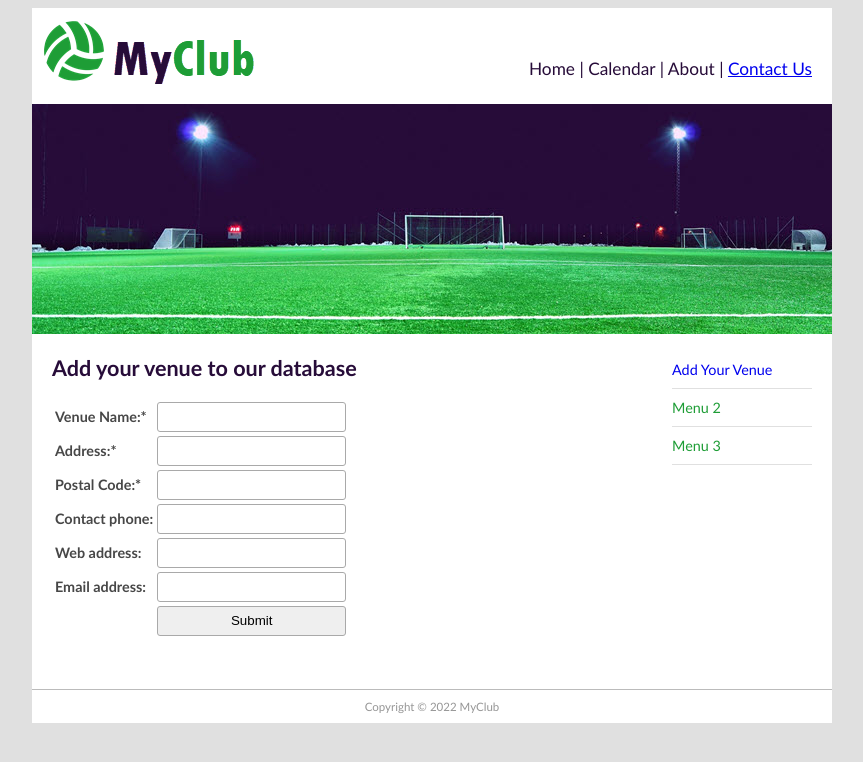
After one commit to manovenkat/myclub_project, a Django app: page /add_venue/ in a window 1280 px wide. The commit adds this page. Shown: the top 762 px of the page, without its empty margins (208-1071 px from the left). Run offline with Django 3.2, Linux system fonts and the light colour scheme.

Commit message:
changes pushed

```diff
--- /dev/null
+++ b/myclub_root/events/forms.py
@@ -0,0 +1,18 @@
+from django import forms
+from django.forms import ModelForm
+from .models import Venue
+
+class VenueForm(ModelForm):
+    required_css_class = 'required'
+    class Meta:
+        model = Venue
+        fields = '__all__'
+
+    def clean(self):
+        cleaned_data = super().clean()
+        phone = cleaned_data.get("phone")
+        email_address = cleaned_data.get("email_address")
+        if not (phone or email_address):
+            raise forms.ValidationError(
+                "You must enter either a phone number or an email, or both."
+            )
--- /dev/null
+++ b/myclub_root/events/templates/events/add_venue.html
@@ -0,0 +1,24 @@
+{% extends "base.html" %}
+
+{% block title %}Add Venue{% endblock title %}
+
+{% block content %}
+<h1>Add your venue to our database</h1>
+
+{% if submitted %}
+  <p class="success">
+    Your venue was submitted successfully. Thank you.
+  </p>
+{% else %}
+  <form action="" method="post" novalidate>
+  <table>
+    {{ form.as_table }}
+    <tr>
+      <td>&nbsp;</td>
+      <td><input type="submit" value="Submit"></td>
+    </tr>
+  </table>
+  {% csrf_token %}
+  </form>
+{% endif %}
+{% endblock content %}
--- a/myclub_root/events/urls.py
+++ b/myclub_root/events/urls.py
@@ -3,7 +3,7 @@ from . import views
 
 urlpatterns = [
     path('', views.index, name='index'),
-    path('test/', views.index2, name='index2'),
+    path('add_venue/', views.add_venue, name='add-venue'),
     path('events/', views.all_events, name='show-events'),
     # path('<int:year>/<str:month>/', views.index, name='index'),
     re_path(r'^(?P<year>[0-9]{4})/(?P<month>0?[1-9]|1[0-2])/', views.index, name='index'),
--- a/myclub_root/events/views.py
+++ b/myclub_root/events/views.py
@@ -1,18 +1,14 @@
 from django.shortcuts import render
 from django.http import HttpResponse
+from django.http import HttpResponseRedirect
+
 from datetime import date
 import calendar
 from calendar import HTMLCalendar
 
 from .models import Event
+from .forms import VenueForm
 
-def index2(request):
-    t = date.today()
-    month = date.strftime(t, '%b')
-    year = t.year
-    title = "MyClub Event Calendar - %s %s" % (month, year)
-    # return HttpResponse("<h1>%s</h1>" % title)
-    return HttpResponse("<h1>title</h1>")
 
 def index(request, year=date.today().year, month=date.today().month):
     # t = date.today()
@@ -47,3 +43,20 @@ def all_events(request):
         'events/event_list.html',
         {'event_list': event_list}
     )
+
+
+def add_venue(request):
+    submitted = False
+    if request.method == 'POST':
+        form = VenueForm(request.POST)
+        if form.is_valid():
+            form.save()
+            return HttpResponseRedirect('/add_venue/?submitted=True')
+    else:
+        form = VenueForm()
+        if 'submitted' in request.GET:
+            submitted = True
+    return render(request,
+        'events/add_venue.html',
+        {'form': form, 'submitted': submitted}
+        )
--- a/myclub_root/myclub_site/static/main.css
+++ b/myclub_root/myclub_site/static/main.css
@@ -78,3 +78,44 @@ table.month th {
 th.month {
     display: none;
 }
+ul.errorlist {
+    margin: 0;
+    padding: 0;
+}
+.errorlist li {
+    border: 1px solid red;
+    color: red;
+    background: rgba(255, 0, 0, 0.15);
+    list-style-position: inside;
+    display: block;
+    font-size: 1.2em;
+    margin: 0 0 3px;
+    padding: 4px 5px;
+    text-align: center;
+    border-radius: 3px;
+}
+input, textarea {
+    width: 100%;
+    padding: 5px!important;
+    -webkit-box-sizing: border-box;
+    -moz-box-sizing: border-box;
+    box-sizing: border-box;
+    border-radius: 3px;
+    border-style: solid;
+    border-width: 1px;
+    border-color: rgb(169,169,169)
+}
+input {
+    height: 30px;
+}
+.success {
+    background-color: rgba(0, 128, 0, 0.15);
+    padding: 10px;
+    text-align: center;
+    color: green;
+    border: 1px solid green;
+    border-radius: 3px;
+}
+.required label:after {
+    content: "*";
+}
--- a/myclub_root/myclub_site/templates/base.html
+++ b/myclub_root/myclub_site/templates/base.html
@@ -14,13 +14,13 @@
     <div id="wrapper">
     <header id="header">
       <div id="logo"><img src="{% static 'logo.png' %}" alt="" /></div>
-      <div id="top_menu">Home | Calendar | About | Contact</div>
+      <div id="top_menu">Home | Calendar | About | <a href="/contact">Contact Us</a></div>
       <div id="topbanner"><img src="{% static 'top_banner.jpg' %}" alt="" /></div>
     </header>
     <aside id="rightsidebar">
       <nav id="nav">
       <ul>
-        <li>Menu 1</li>
+        <li><a href="/add_venue">Add Your Venue</a></li>
         <li>Menu 2</li>
         <li>Menu 3</li>
       </ul>
--- a/myclub_root/myclub_site/urls.py
+++ b/myclub_root/myclub_site/urls.py
@@ -16,12 +16,32 @@ Including another URLconf
 from django.contrib import admin
 from django.urls import include, path
 from django.contrib.auth import views as auth_views
+from . import contact
+
 
 urlpatterns = [
     path('admin/', admin.site.urls),
-    path('admin/password_reset/', auth_views.PasswordResetView.as_view(), name='admin_password_reset',),
-    path('admin/password_reset/done/', auth_views.PasswordResetDoneView.as_view(), name='password_reset_done',),
-    path('reset/<uidb64>/<token>/', auth_views.PasswordResetConfirmView.as_view(), name='password_reset_confirm',),
-    path('reset/done/', auth_views.PasswordResetCompleteView.as_view(),name='password_reset_complete',),
+    path('contact/', contact.contact, name='contact'),
+
+    path(
+    'admin/password_reset/',
+    auth_views.PasswordResetView.as_view(),
+    name='admin_password_reset',
+    ),
+    path(
+        'admin/password_reset/done/',
+        auth_views.PasswordResetDoneView.as_view(),
+        name='password_reset_done',
+    ),
+    path(
+        'reset/<uidb64>/<token>/',
+        auth_views.PasswordResetConfirmView.as_view(),
+        name='password_reset_confirm',
+    ),
+    path(
+        'reset/done/',
+        auth_views.PasswordResetCompleteView.as_view(),
+        name='password_reset_complete',
+    ),
     path('', include('events.urls')),
 ]
```
Also changed, not shown: myclub_root/myclub_site/contact.py (added, +38 -0 lines), myclub_root/myclub_site/templates/contact/contact.html (added, +25 -0 lines).
